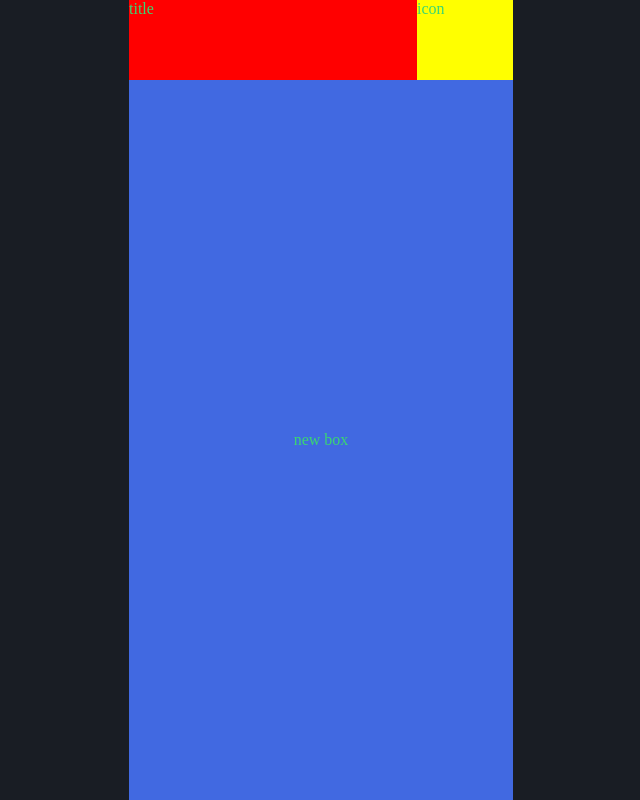
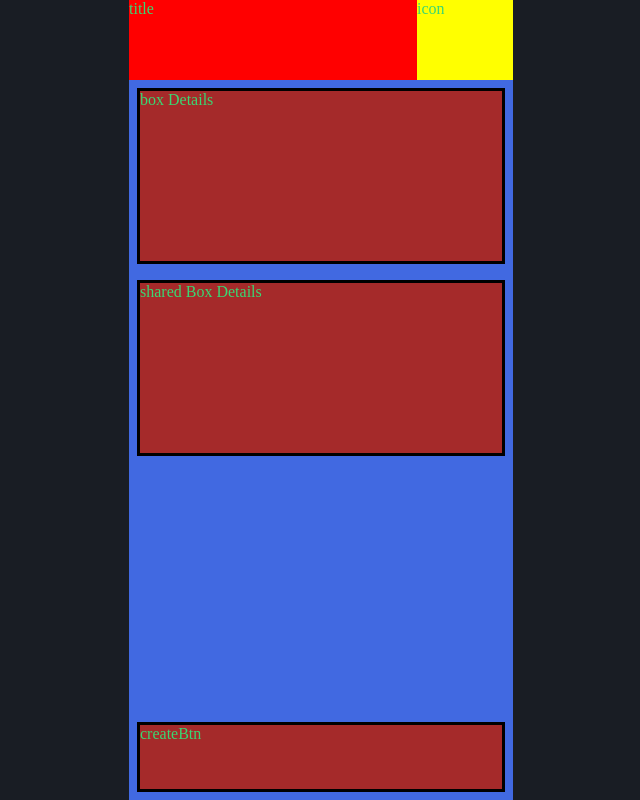
Before and after one commit to tahrer007/E-Penny-Bank, a React (Create React App) app in the folder client/: page /createBox in a window 1280 px wide. Shown: the whole page, without its empty margins (319-959 px from the left). Built offline with nearby package versions, Linux system fonts and the light colour scheme.

Commit message:
main new page sections

```diff
--- a/client/src/App.scss
+++ b/client/src/App.scss
@@ -23,8 +23,7 @@
     background-color: royalblue;
     display: flex;
     flex-direction: column;
-    justify-content: space-around;
-    align-items: center;
+
     height: 90%;
     width: $appWidth;
 
--- a/client/src/global.scss
+++ b/client/src/global.scss
@@ -25,6 +25,9 @@ $landScapeWidth : 900px ;
 $appWidth : 30vw ;
 $appwidthMobile : 100% ;
 
+$innerContainersWidth : 100% ;
+$innerContainersBgColor :  brown;
+
 
 @import url('https://fonts.googleapis.com/css2?family=Exo&display=swap');
 $font :'Exo', sans-serif;
--- a/client/src/pages/createBox/CreateBoxPage.jsx
+++ b/client/src/pages/createBox/CreateBoxPage.jsx
@@ -1,18 +1,20 @@
 import React, { useState, useEffect } from "react";
-import "./createBox.scss" ;
+import "./createBox.scss";
 const CreateBox = () => {
-
-
   useEffect(() => {
     console.log("test");
   }, []);
 
-  return (
-    <div className="pageContainer newBoxPage">
-      new box
+  return <div className="pageContainer newBoxPage">
+    <div className="boxDetails">
+    box Details
+    </div>
+    <div className="sharedBoxDetails"> shared Box Details</div>
+    <div className="createBtn"> createBtn</div>
 
-    </div>
-  );
+
+
+  </div>;
 };
 
 export default CreateBox;
--- a/client/src/pages/createBox/createBox.scss
+++ b/client/src/pages/createBox/createBox.scss
@@ -1,4 +1,24 @@
 @import "global.scss";
 
 .newBoxPage {
+  justify-content: space-around;
+  row-gap: 1em;
+
+  > * {
+    border: 3px solid black;
+    background-color: brown;
+    width: 100%;
+  }
+  .boxDetails {
+    height: 25%;
+  }
+  .sharedBoxDetails {
+    height: 25%;
+  }
+
+  .createBtn {
+    margin-top: auto;
+    height: 10%;
+    align-self: flex-end;
+  }
 }
--- a/client/src/pages/deposit/deposit.scss
+++ b/client/src/pages/deposit/deposit.scss
@@ -2,6 +2,8 @@
 
 .depositPage {
   background-color: red;
+  justify-content: space-around;
+    align-items: center;
 
   > * {
     border: 3px solid black;
@@ -30,6 +32,7 @@
       width: 20px;
       vertical-align: middle;
       margin: 0px 10px;
+
     }
   }
   .selectedOptionBox {
```
